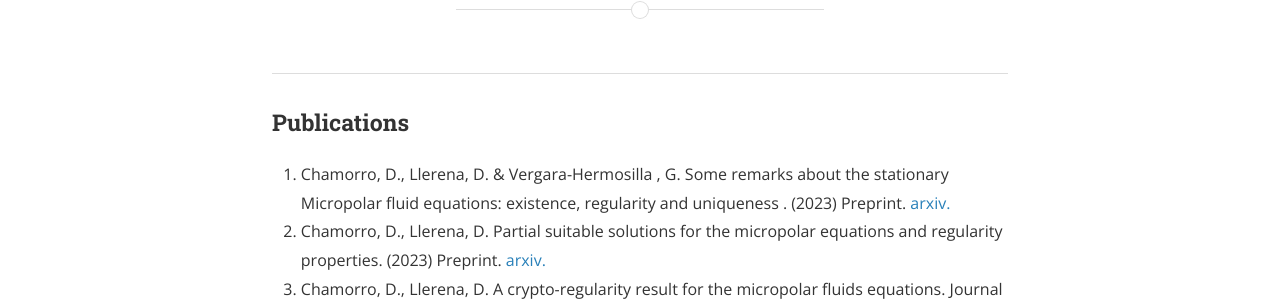
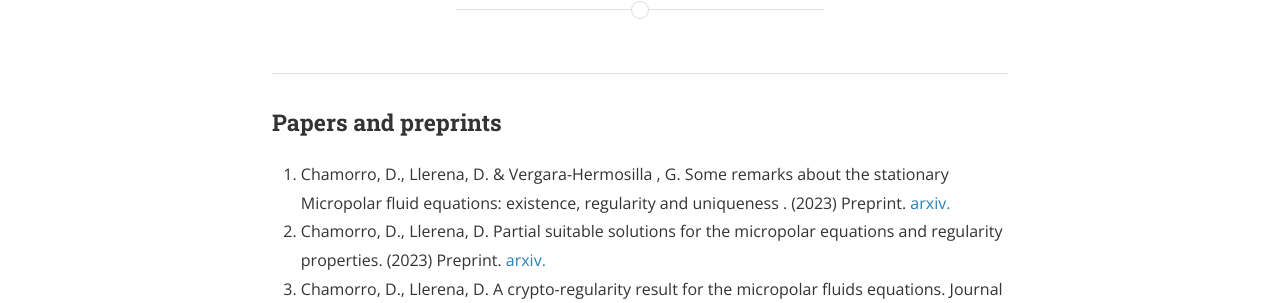
Before and after one commit to henrydavidllerena/page, a Jekyll site: the page built from 03_Research.md, in a window 1280 px wide and 1074 px high. Shown: the part 173-476 px from the top of the window. Built offline with Jekyll 4.4.1, drawn with Linux system fonts in a browser that asks for light colours; nearby versions of some CDN libraries.

Commit message:
Update 03_Research.md

```diff
--- a/03_Research.md
+++ b/03_Research.md
@@ -5,7 +5,7 @@ permalink: /research/
 main_nav: true
 ---
 <hr>
-<h3 id="publication">Publications</h3>
+<h3 id="publication">Papers and preprints</h3>
 <ol>
   <li>Chamorro, D., Llerena, D. & Vergara-Hermosilla , G. Some remarks about the stationary Micropolar fluid equations: existence, regularity and uniqueness .  (2023) Preprint. <a href="https://arxiv.org/abs/2306.04270" title="arxiv">arxiv.</a></li>
   <li>Chamorro, D., Llerena, D. Partial suitable solutions for the micropolar equations and regularity properties.  (2023) Preprint.   <a href="https://arxiv.org/abs/2302.02675" title="arxiv">arxiv.</a></li>
```
